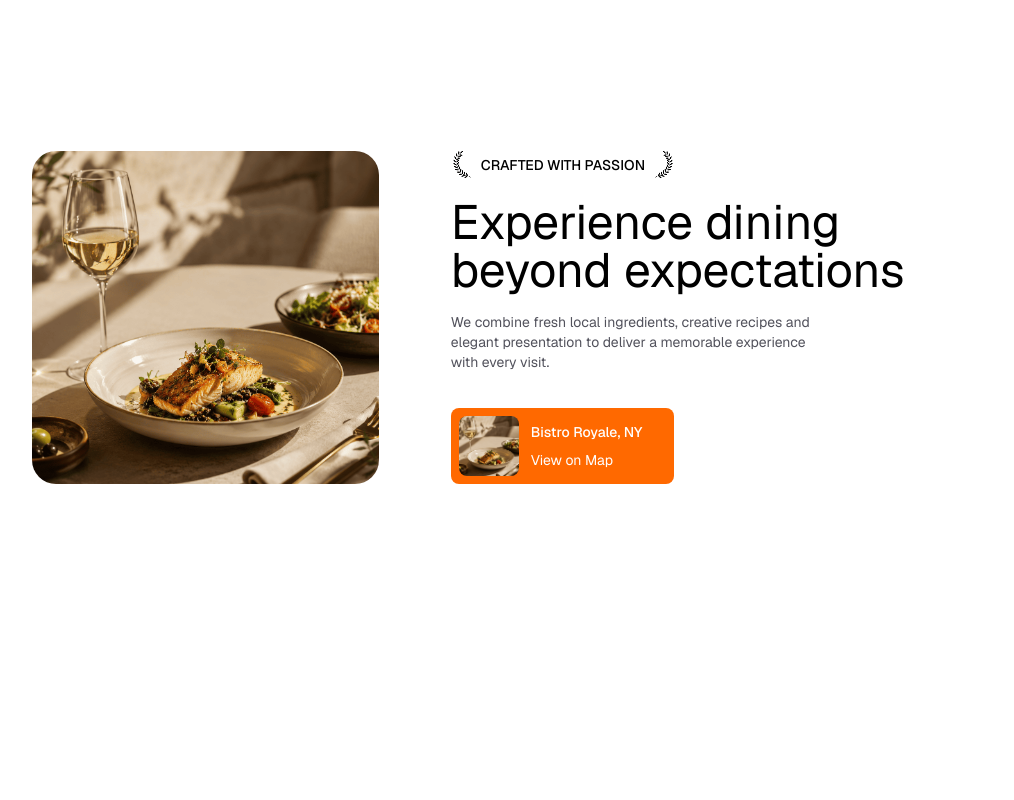
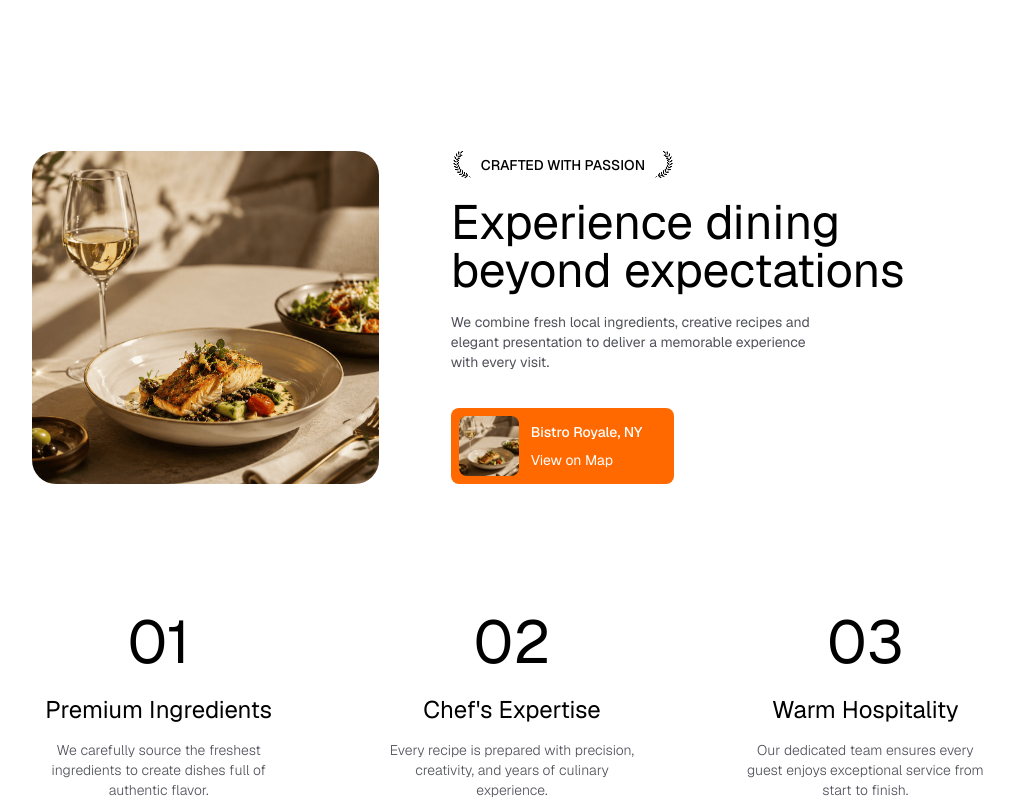
Before and after one commit to Jisap/vite-react-restro, a React (Vite) app: page / in a window 1280 px wide. Shown: the part 825-1625 px from the top of the page, without its empty margins (128-1142 px from the left). Before the commit the page ends 1309 px from the top, so only its background shows below. Built offline with nearby package versions, Linux system fonts and the light colour scheme.

Commit message:
feat: add Stats section component and integrate it into App layout

```diff
--- a/src/App.jsx
+++ b/src/App.jsx
@@ -1,6 +1,7 @@
 import Navbar from "./components/Navbar"
 import About from "./sections/About"
 import HeroSection from "./sections/HeroSection"
+import Stats from "./sections/Stats"
 
 
 const App = () => {
@@ -9,6 +10,7 @@
       <Navbar />
       <HeroSection />
       <About />
+      <Stats />
     </>
   )
 }
--- a/src/sections/Stats.jsx
+++ b/src/sections/Stats.jsx
@@ -1,9 +1,32 @@
-import React from 'react'
+import Animated from "../components/Animated"
+import { statsData } from "../data/data"
 
 const Stats = () => {
-    return (
-        <div>Stats</div>
-    )
+  return (
+    <section id="stats" className='px-auto mt-32'>
+      <div className='flex flex-col md:flex-row items-center justify-center gap-12 md:gap-25 max-w-7xl mx-auto'>
+        {statsData.map((stat, index) => (
+          <Animated
+            key={index}
+            delay={0.2}
+            className='flex flex-col items-center text-center'
+          >
+            <span className="text-6xl">
+              {stat.number}
+            </span>
+
+            <h3 className="mt-5.5 text-2xl">
+              {stat.title}
+            </h3>
+
+            <p className="mt-3.5 font-light text-zinc-600 max-w-72">
+              {stat.description}
+            </p>
+          </Animated>
+        ))}
+      </div>
+    </section>
+  )
 }
 
 export default Stats
```
